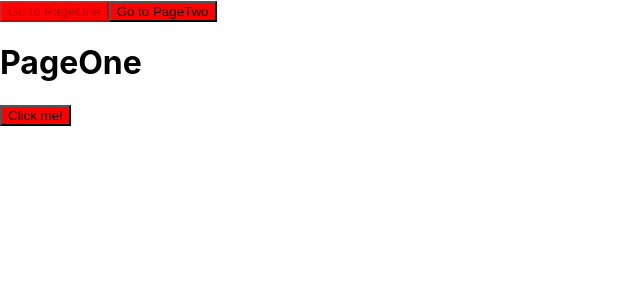
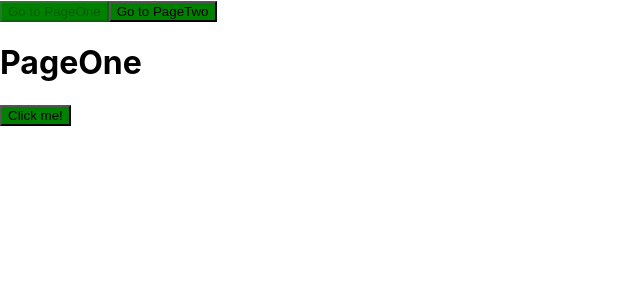
Before and after one commit to coderoadpl/frontend--react-hook-and-context--task-23, a React (Create React App) app: page / in a window 1280 px wide. Shown: the top 300 px of the page, without its empty margins (0-640 px from the left). Built offline with nearby package versions, Linux system fonts and the light colour scheme.

Commit message:
Using one theme through whole app

```diff
--- a/src/App.js
+++ b/src/App.js
@@ -5,9 +5,9 @@ import Button from './components/Button'
 import PageOne from './pages/PageOne'
 import PageTwo from './pages/PageTwo'
 
-import { theme } from './theme'
+import { createTheme } from './theme'
 
-const { mainColor } = theme
+const { mainColor } = createTheme('green')
 
 export const App = () => {
   const [currentPage, setCurrentPage] = React.useState('page-one')
--- a/src/theme.js
+++ b/src/theme.js
@@ -1,3 +1,3 @@
-export const theme = {
-  mainColor: 'red'
-}
+export const createTheme = (mainColor) => ({
+  mainColor: mainColor
+})
```
